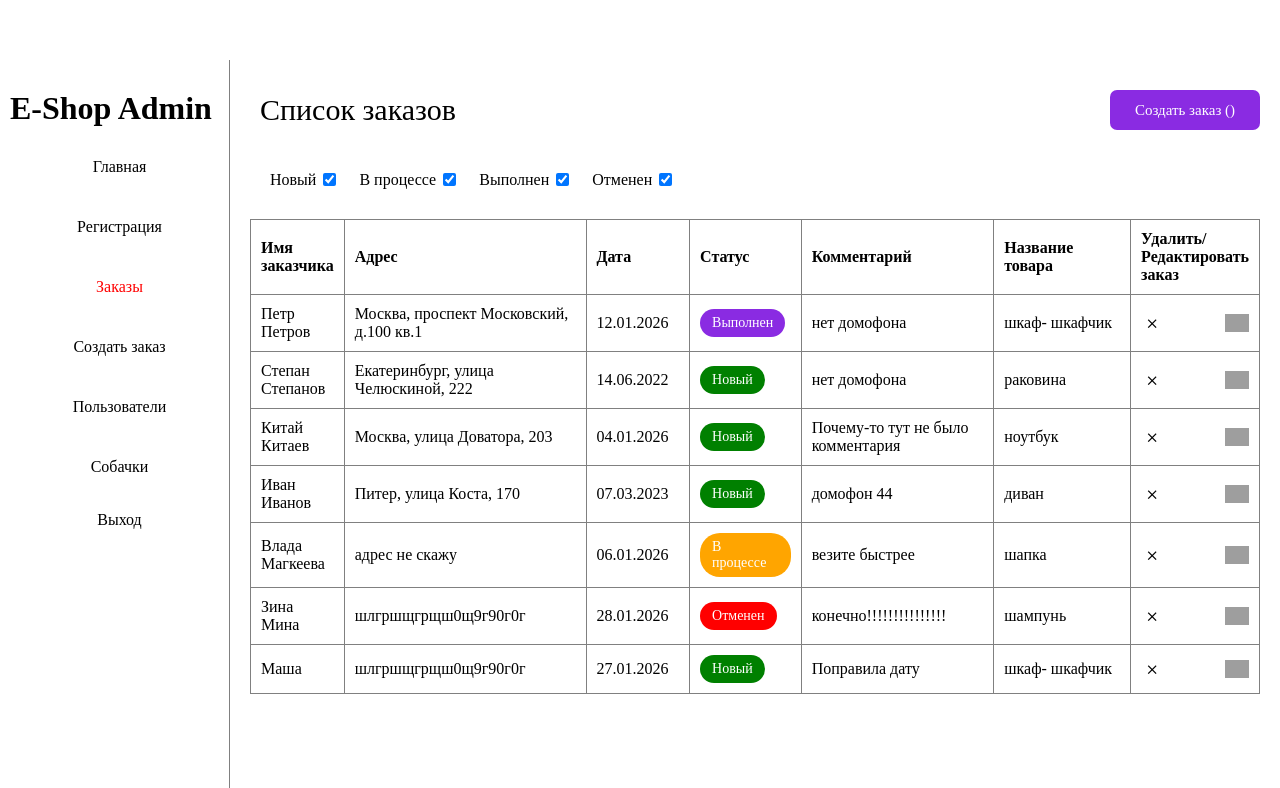
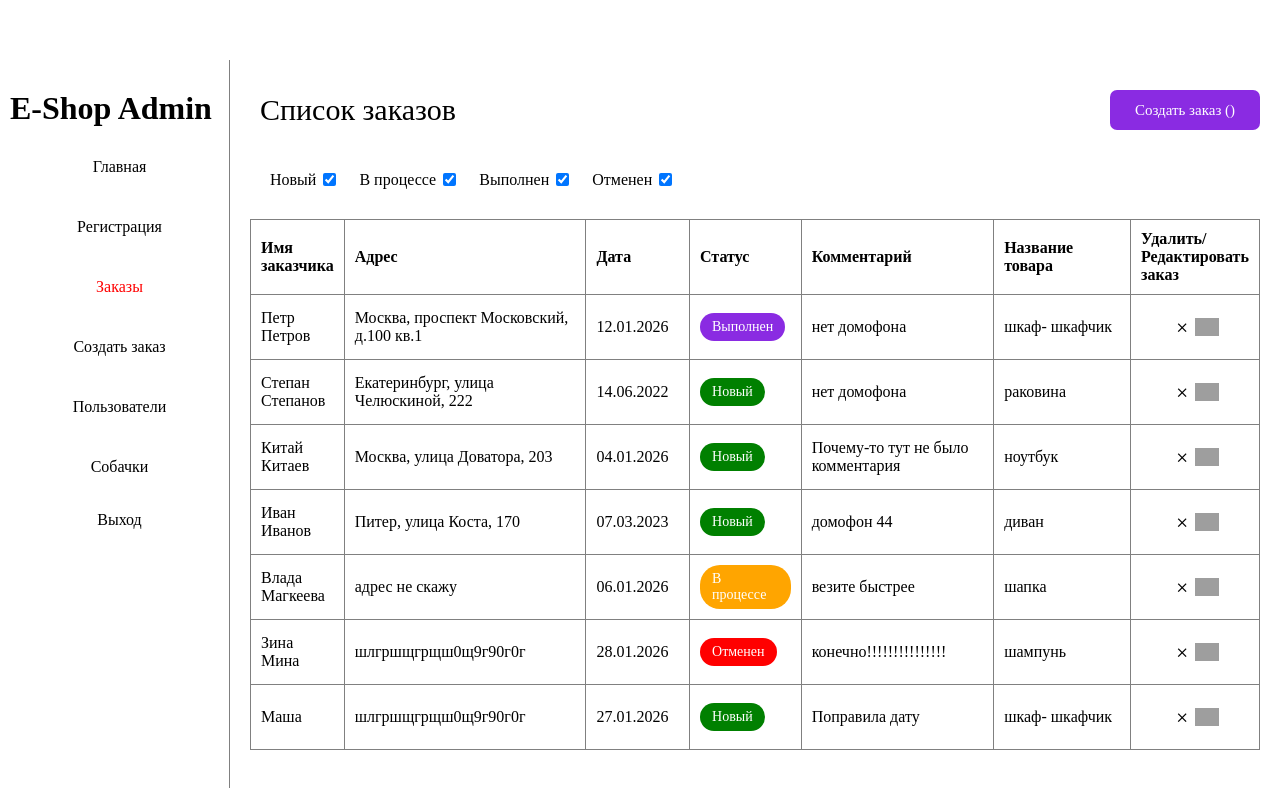
Before and after one commit to innamagkeeva/vue-router, a Vue app: page /orders in a window 1280 px wide. Shown: the top 788 px of the page. Built offline with nearby package versions, Linux system fonts and the light colour scheme; no server answers; data requests are answered from the project's data file; sample sign-in values are in the browser's storage; grey boxes are pictures that could not be loaded; the HTML template or start-up script is replaced by a standard one.

Commit message:
сделала отступы кнопкам удаления и редактирования

```diff
--- a/src/views/OrdersPage.vue
+++ b/src/views/OrdersPage.vue
@@ -156,7 +156,7 @@ function goToCreateOrder() {
             <td class="order-table__comment">{{ order.comment }}</td>
             <td class="order-table__product">{{ order.orderName }}</td>
             <td class="order-table__delete-edit">
-              <div class="order-table__buttons">
+              <div class="order-table__buttons order-table__buttons-side">
                 <button
                   class="order-table__delete-btn"
                   @click.stop="openConfirmDialog(order.id)"
@@ -288,6 +288,11 @@ function goToCreateOrder() {
 .order-table__delete-btn {
   transform: rotate(45deg);
   font-size: 24px;
+  z-index: -1;
+}
+
+.order-table__buttons-side {
+  padding: 10px 30px;
 }
 
 .order-table__delete-btn:hover,
@@ -360,3 +365,6 @@ function goToCreateOrder() {
 
  border-collapse: collapse;
   /* Оно объединяет (схлопывает) границы ячеек так, что между ними не остаётся промежутков, и они делят одну общую границу. */-->
+
+<!-- ВОПРОС: по какой причине после создания  класса .order-table__buttons-side {
+  padding: 10px 30px;} у кнопки удаления стал высокий приоритет, и именно х стал выезжать выше в шапку. правильно ли в этой ситуации сделать кнопке удаления z-index минусовой?-->
```
